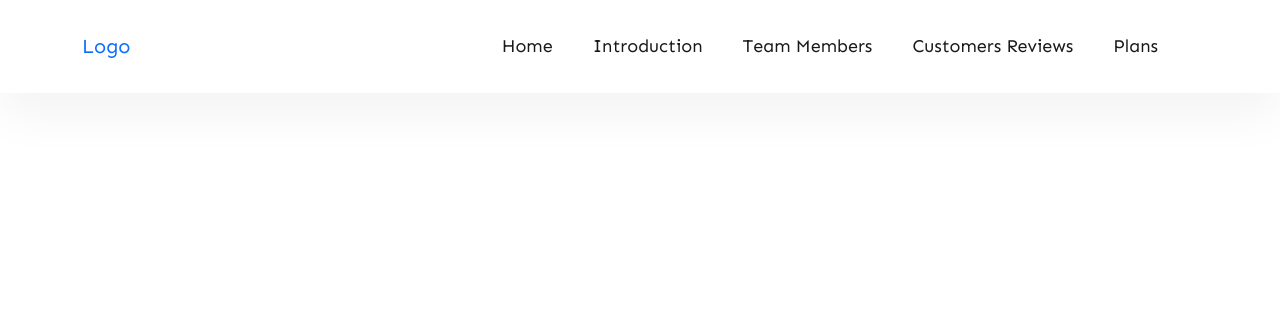
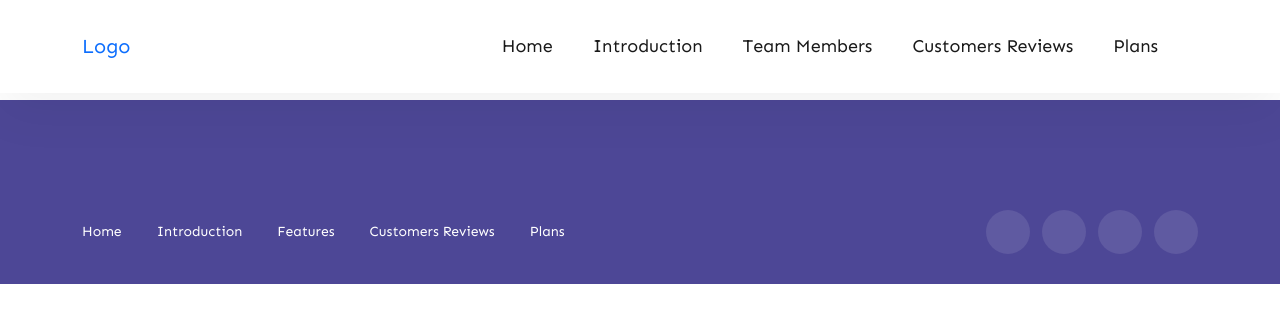
Before and after one commit to SalahEddineELMENYIY/Techno, a plain HTML site: page index.html in a window 1280 px wide. Shown: the top 322 px of the page. Drawn offline with nearby package versions, Linux system fonts and the light colour scheme.

Commit message:
Add Footer

```diff
--- a/css/style.css
+++ b/css/style.css
@@ -424,6 +424,87 @@ a {
 }
 /* Footer */
 
+@media (min-width: 768px) {
+  .col-md-4 {
+    flex: 0 0 auto;
+    width: 33.3333333333%;
+  }
+  .col-md-8 {
+    flex: 0 0 auto;
+    width: 66.6666666667%;
+  }
+}
+@media (min-width: 992px) {
+  .col-lg-6 {
+    flex: 0 0 auto;
+    width: 50%;
+  }
+}
+
+.justify-content-center {
+  justify-content: center !important;
+}
+
+.footer {
+  background-color: #4d4796;
+  padding-top: 80px;
+  margin-top: 100px;
+}
+
+.footer .footer-menu ul {
+  display: flex;
+  align-items: center;
+}
+@media (max-width: 767px) {
+  .footer .footer-menu ul {
+    justify-content: center;
+  }
+}
+.footer .footer-menu ul li a {
+  font-size: 14px;
+  color: #fff;
+  margin-right: 35px;
+  display: block;
+}
+@media only screen and (min-width: 768px) and (max-width: 991px) {
+  .footer .footer-menu ul li a {
+    margin-right: 30px;
+    font-size: 12px;
+  }
+}
+.footer .footer-menu ul li a:hover {
+  color: #d3d3d3;
+}
+.footer .footer-social ul {
+  padding: 30px 0;
+  display: flex;
+  align-items: center;
+  justify-content: flex-end;
+}
+@media (max-width: 767px) {
+  .footer .footer-social ul {
+    justify-content: center;
+
+  }
+}
+.footer .footer-social ul li a {
+  width: 44px;
+  height: 44px;
+  background: rgba(255, 255, 255, 0.1);
+  color: #fff;
+  border-radius: 50%;
+  display: flex;
+  align-items: center;
+  justify-content: center;
+  margin-left: 12px;
+}
+.footer .footer-social ul li a:hover {
+  background: #5757f0;
+}
+
+body > footer {
+  position: relative;
+}
 /* Footer End */
 /* Mehdi E */
 
--- a/index.html
+++ b/index.html
@@ -88,7 +88,36 @@
     <!-- Yassine E -->
   </main>
   <!-- Mehdi S -->
-  <footer></footer>
+  <footer class="footer">
+    <div class="container">
+      <div class="row justify-content-center">
+
+      </div>
+      <div class="row align-items-center">
+        <div class="col-lg-6 col-md-8">
+          <div class="footer-menu">
+            <ul>
+              <li><a href="#home">Home</a></li>
+              <li><a href="#introduction">Introduction</a></li>
+              <li><a href="#features">Features</a></li>
+              <li><a href="#customers-reviews">Customers Reviews</a></li>
+              <li><a href="#plans">Plans</a></li>
+            </ul>
+          </div>
+        </div>
+        <div class="col-lg-6 col-md-4">
+          <div class="footer-social">
+            <ul>
+              <li><a href="#facebook"></a></li>
+              <li><a href="#linkedin"></a></li>
+              <li><a href="#instagram"></a></li>
+              <li><a href="#x"></a></li>
+            </ul>
+          </div>
+        </div>
+      </div>
+    </div>
+  </footer>
   <a href="#" class="scroll-top btn-hover" style="display: flex;">
     &uarr;
   </a>
```
